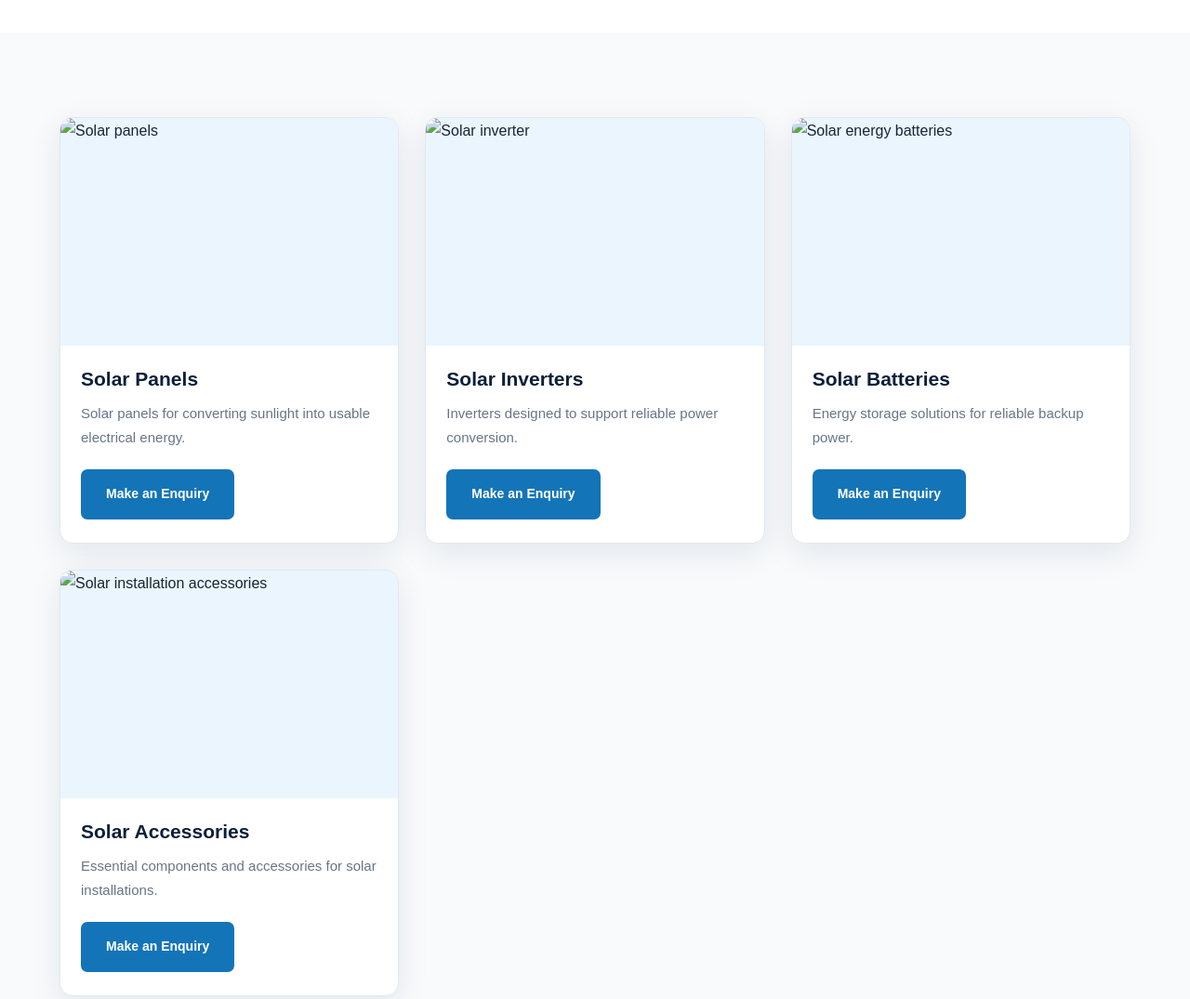
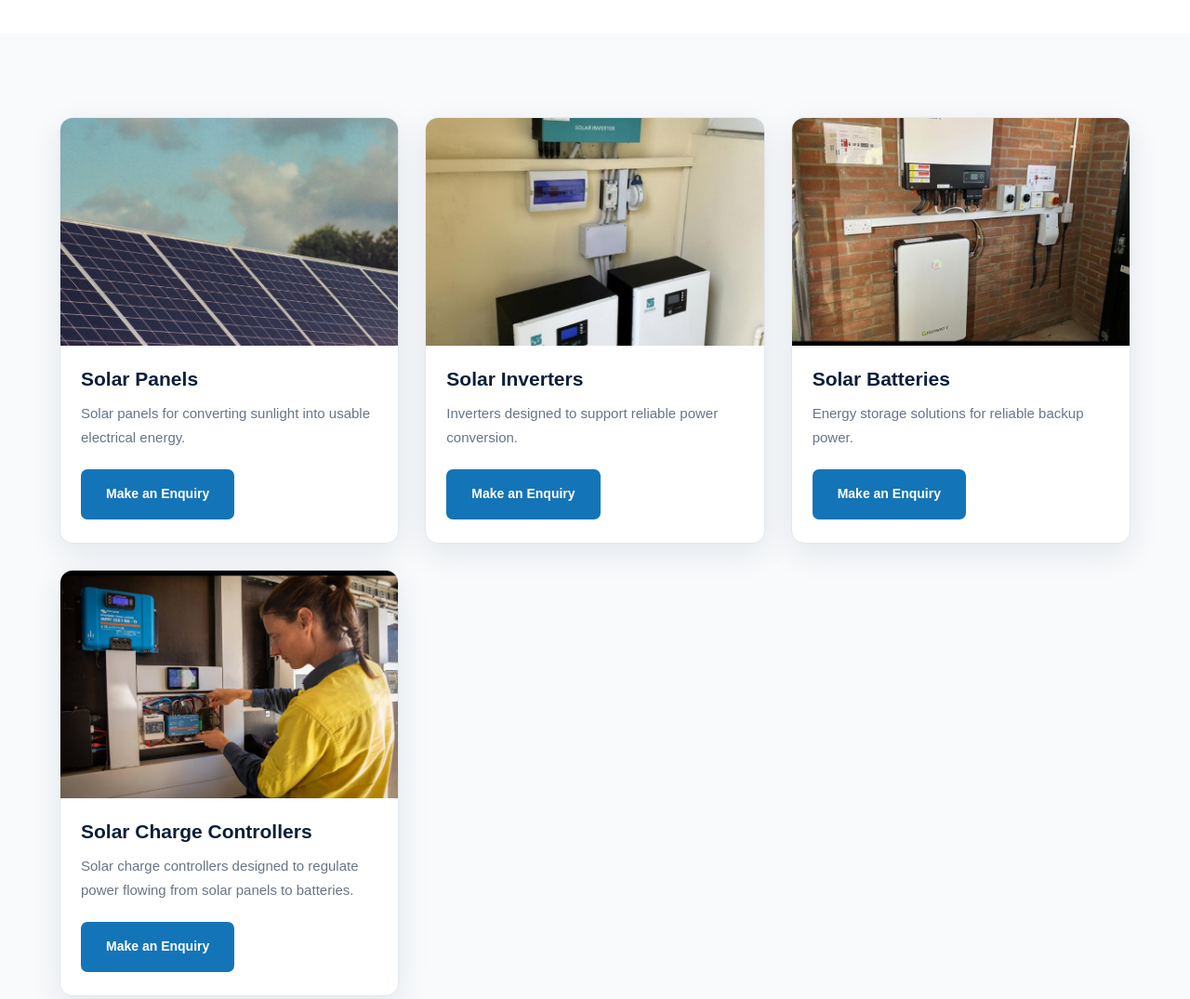
Before and after one commit to Brighttech-web/Asaph-energy-solutions, a plain HTML site: page products.html in a window 1280 px wide. Shown: the part 700-1775 px from the top of the page at 93% size. Drawn offline with Linux system fonts and the light colour scheme.

```diff
--- a/products.html
+++ b/products.html
@@ -1,24 +1,15 @@
-
-<!DOCTYPE html>
-<html lang="en">
+<!DOCTYPE html><html lang="en">
 <head>
     <meta charset="UTF-8">
-    <meta name="viewport" content="width=device-width, initial-scale=1.0">
-
-    <meta name="description" content="Explore solar panels, inverters, batteries and accessories from Asaph Energy Solutions.">
+    <meta name="viewport" content="width=device-width, initial-scale=1.0"><meta name="description" content="Explore solar panels, inverters, batteries and charge controllers from Asaph Energy Solutions.">
 
 <meta name="theme-color" content="#071d3b">
 
 <title>Solar Products | Asaph Energy Solutions</title>
 
 <link rel="stylesheet" href="style.css">
-</head>
 
-<body>
-
-    <!-- HEADER -->
-    <header class="header">
-
+</head><body><header class="header">
     <div class="logo">
         ASAPH <span>ENERGY</span>
     </div>
@@ -31,38 +22,23 @@
         <a href="contact.html">Contact</a>
         <a href="quote.html" class="btn btn-primary">Get a Quote</a>
     </nav>
-
 </header>
-
 
 <main>
 
-        <!-- PAGE HERO -->
     <section class="page-hero">
-
         <p>OUR PRODUCT COLLECTION</p>
-
         <h1>Explore Our Solar Products</h1>
-
         <p>
             Quality solar energy products to power your
             home, office and business.
         </p>
-
     </section>
 
-
-        <!-- PRODUCTS INTRODUCTION -->
     <section class="about-section">
-
         <div class="section-heading">
-
             <p>WHAT WE OFFER</p>
-
-                <h2>
-                    Find The Right Products For Your Needs
-                </h2>
-
+            <h2>Find The Right Products For Your Needs</h2>
         </div>
 
         <p>
@@ -70,11 +46,8 @@
             Contact our team for product information,
             availability and pricing.
         </p>
-
     </section>
 
-
-        <!-- PRODUCT COLLECTION -->
     <section class="products-section">
 
         <div class="product-grid">
@@ -83,7 +56,7 @@
             <article class="product-card">
 
                 <img
-                        src="images/solar-panels.jpg"
+                    src="images/pexels-adrinildennis-27873610.jpg"
                     alt="Solar panels"
                     loading="lazy"
                 >
@@ -95,23 +68,20 @@
                     into usable electrical energy.
                 </p>
 
-                    <a
-                        href="https://wa.me/2349124005190?text=Hello%20Asaph%20Energy%20Solutions%2C%20I%20want%20to%20enquire%20about%20solar%20panels."
+                <a href="https://wa.me/2349124005190?text=Hello%20Asaph%20Energy%20Solutions%2C%20I%20want%20to%20enquire%20about%20solar%20panels."
                    target="_blank"
                    rel="noopener noreferrer"
-                        class="btn btn-primary"
-                    >
+                   class="btn btn-primary">
                     Make an Enquiry
                 </a>
 
             </article>
 
-
             <!-- SOLAR INVERTERS -->
             <article class="product-card">
 
                 <img
-                        src="images/solar-inverters.jpg"
+                    src="images/Screenshot_20261120-104822~2.jpg"
                     alt="Solar inverter"
                     loading="lazy"
                 >
@@ -123,24 +93,21 @@
                     power conversion.
                 </p>
 
-                    <a
-                        href="https://wa.me/2349124005190?text=Hello%20Asaph%20Energy%20Solutions%2C%20I%20want%20to%20enquire%20about%20solar%20inverters."
+                <a href="https://wa.me/2349124005190?text=Hello%20Asaph%20Energy%20Solutions%2C%20I%20want%20to%20enquire%20about%20solar%20inverters."
                    target="_blank"
                    rel="noopener noreferrer"
-                        class="btn btn-primary"
-                    >
+                   class="btn btn-primary">
                     Make an Enquiry
                 </a>
 
             </article>
 
-
             <!-- SOLAR BATTERIES -->
             <article class="product-card">
 
                 <img
-                        src="images/solar-batteries.jpg"
-                        alt="Solar energy batteries"
+                    src="images/Screenshot_20261120-110007~2.jpg"
+                    alt="Solar energy battery"
                     loading="lazy"
                 >
 
@@ -151,40 +118,35 @@
                     backup power.
                 </p>
 
-                    <a
-                        href="https://wa.me/2349124005190?text=Hello%20Asaph%20Energy%20Solutions%2C%20I%20want%20to%20enquire%20about%20solar%20batteries."
+                <a href="https://wa.me/2349124005190?text=Hello%20Asaph%20Energy%20Solutions%2C%20I%20want%20to%20enquire%20about%20solar%20batteries."
                    target="_blank"
                    rel="noopener noreferrer"
-                        class="btn btn-primary"
-                    >
+                   class="btn btn-primary">
                     Make an Enquiry
                 </a>
 
             </article>
 
-
-                <!-- SOLAR ACCESSORIES -->
+            <!-- SOLAR CHARGE CONTROLLERS -->
             <article class="product-card">
 
                 <img
-                        src="images/solar-accessories.jpg"
-                        alt="Solar installation accessories"
+                    src="images/Screenshot_20261120-110618~2.jpg"
+                    alt="Solar charge controller"
                     loading="lazy"
                 >
 
-                    <h3>Solar Accessories</h3>
+                <h3>Solar Charge Controllers</h3>
 
                 <p>
-                        Essential components and accessories
-                        for solar installations.
+                    Solar charge controllers designed to regulate
+                    power flowing from solar panels to batteries.
                 </p>
 
-                    <a
-                        href="https://wa.me/2349124005190?text=Hello%20Asaph%20Energy%20Solutions%2C%20I%20want%20to%20enquire%20about%20solar%20accessories."
+                <a href="https://wa.me/2349124005190?text=Hello%20Asaph%20Energy%20Solutions%2C%20I%20want%20to%20enquire%20about%20solar%20charge%20controllers."
                    target="_blank"
                    rel="noopener noreferrer"
-                        class="btn btn-primary"
-                    >
+                   class="btn btn-primary">
                     Make an Enquiry
                 </a>
 
@@ -194,15 +156,11 @@
 
     </section>
 
-
-        <!-- QUOTATION CTA -->
     <section class="cta-section">
 
         <p>NEED A SOLAR SOLUTION?</p>
 
-            <h2>
-                Let Us Help You Choose
-            </h2>
+        <h2>Let Us Help You Choose</h2>
 
         <p>
             Tell us about your power requirements and
@@ -217,8 +175,6 @@
 
 </main>
 
-
-    <!-- FOOTER -->
 <footer class="footer">
 
     <div class="footer-content">
@@ -236,7 +192,6 @@
 
         </div>
 
-
         <div class="footer-links">
 
             <h3>Quick Links</h3>
@@ -252,7 +207,6 @@
 
     </div>
 
-
     <div class="footer-bottom">
 
         <p>
@@ -264,8 +218,6 @@
 
 </footer>
 
-
-    <!-- JAVASCRIPT -->
 <script src="script.js"></script>
 
 </body>
```
Lines whose indentation alone changed are shown as unchanged.
